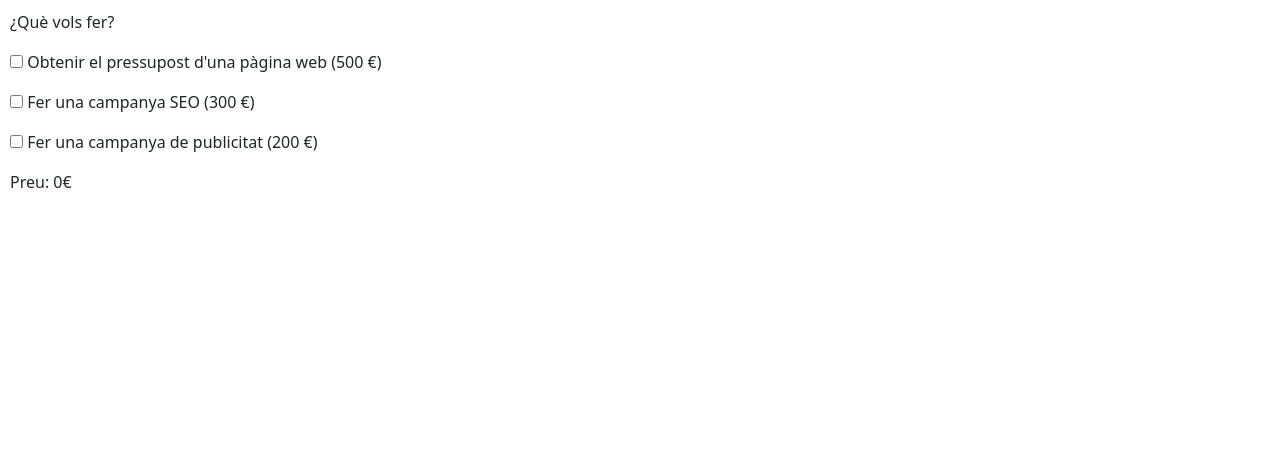
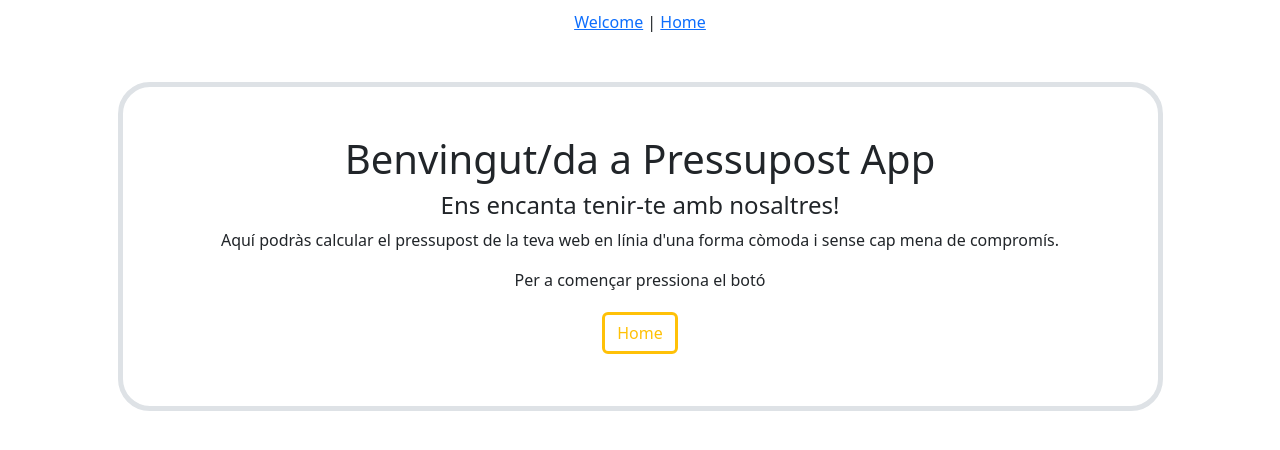
Before and after one commit to AnaMAguila/ITAcademyVUE-Sprint7, a Vue app: page / in a window 1280 px wide. Shown: the top 450 px of the page. Built offline with nearby package versions, Linux system fonts and the light colour scheme.

Commit message:
Ej4. Bienvenida con navegación

```diff
--- a/src/App.vue
+++ b/src/App.vue
@@ -1,3 +1,16 @@
 <template>
-  <router-view/>
+  <div id="app">
+    <div id="nav">
+      <router-link to="/">Welcome</router-link> |
+      <router-link to="/home">Home</router-link>
+    </div>
+    <router-view/>
+  </div>
 </template>
+
+<style>
+#app{
+  text-align: center;
+  margin-top: 10px;
+}
+</style>
--- /dev/null
+++ b/src/components/Benvinguda.vue
@@ -0,0 +1,14 @@
+<template>
+    <div class="container">
+        <div class="row justify-content-center">
+            <div class="col-11 bg-white mt-5 p-5 border border-5 border-dark-subtle rounded-5">
+                <h1>Benvingut/da a Pressupost App</h1>
+                <h4>Ens encanta tenir-te amb nosaltres!</h4>
+                <p>Aquí podràs calcular el pressupost de la teva web en línia d'una forma còmoda i sense cap mena de
+                    compromís.</p>
+                <p>Per a començar pressiona el botó</p>
+                <button class="btn btn-outline-warning m-1 border border-3 border-warning" @click="$router.push('home')">Home</button>
+            </div>
+        </div>
+    </div>
+</template>
--- a/src/components/Home.vue
+++ b/src/components/Home.vue
@@ -1,5 +1,7 @@
 <template>
-    <div class="form">
+    <div class="container">
+        <div class="row justify-content-center">
+            <div class="col-10 col-md-7 col-lg-6 col-xl-5 bg-white mt-4 p-4 border border-5 border-dark-subtle rounded-5 text-start">
                 <p>¿Què vols fer?</p>
                 <p v-for="servicio in servicios" :key="servicio">
                     <input type="checkbox" :id="servicio.title" v-model="servicio.checked">
@@ -10,6 +12,9 @@
                 </div>
                 </p>
                 Preu: {{ newTotal }}€
+            </div>
+        </div>
+        <button class="btn btn-outline-warning m-1 border border-3 border-warning" @click="$router.go(-1)">Enrere</button>
     </div>
 </template>
 
@@ -77,8 +82,4 @@ export default {
     margin: 0;
     padding: 0;
 }
-
-.form {
-    margin: 10px;
-}
 </style>
--- a/src/router/index.js
+++ b/src/router/index.js
@@ -3,8 +3,13 @@ import { createRouter, createWebHistory } from 'vue-router'
 const routes = [
   {
     path: '/',
+    name: 'benvinguda',
+    component: () => import(/* webpackChunkName: "benvinguda" */ '../components/Benvinguda.vue')
+  },
+  {
+    path: '/home',
     name: 'home',
-    component: () => import(/* webpackChunkName: "about" */ '../components/Home.vue')
+    component: () => import(/* webpackChunkName: "home" */ '../components/Home.vue')
   }
 ]
 
```
Lines whose indentation alone changed are shown as unchanged.
